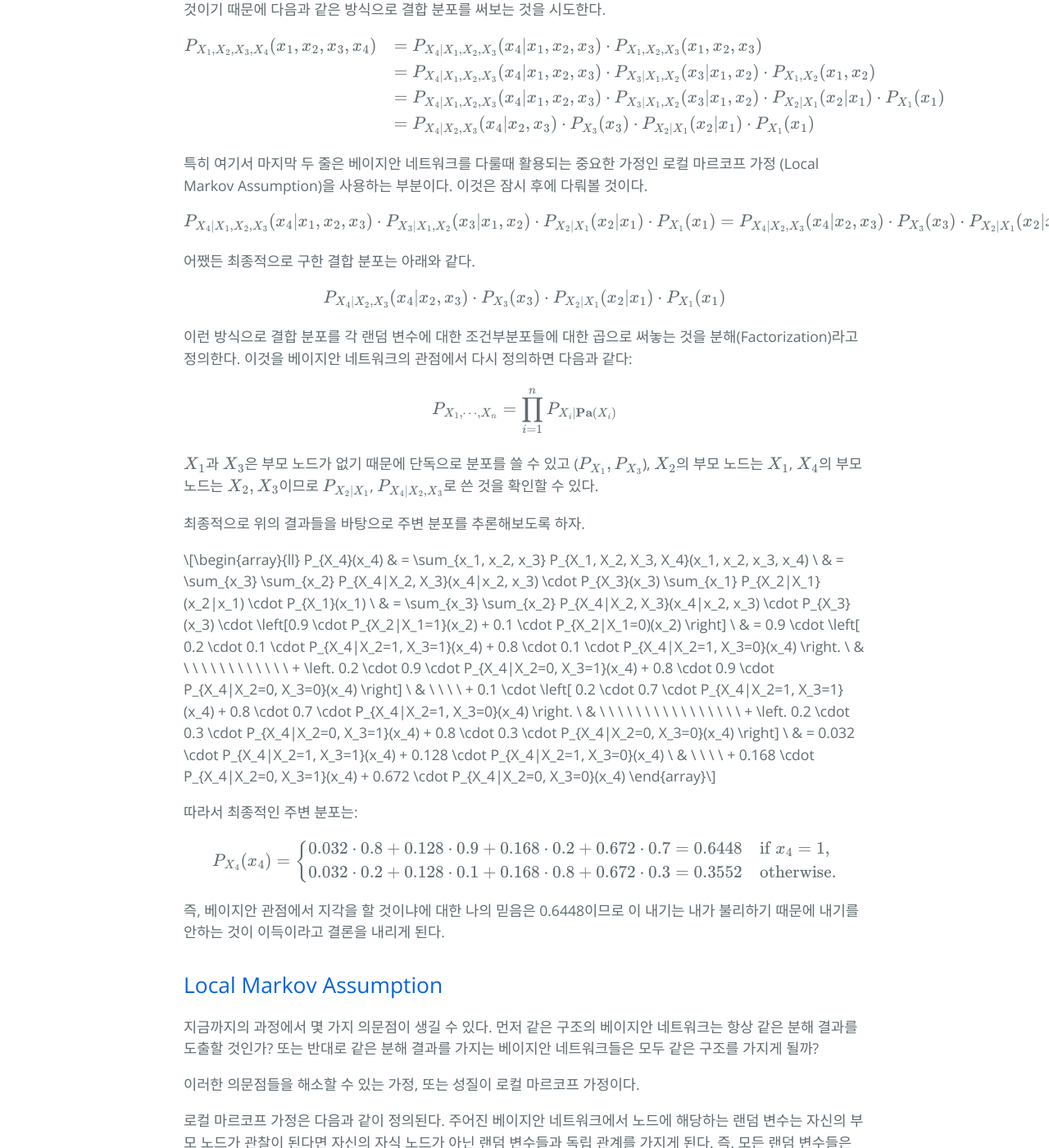
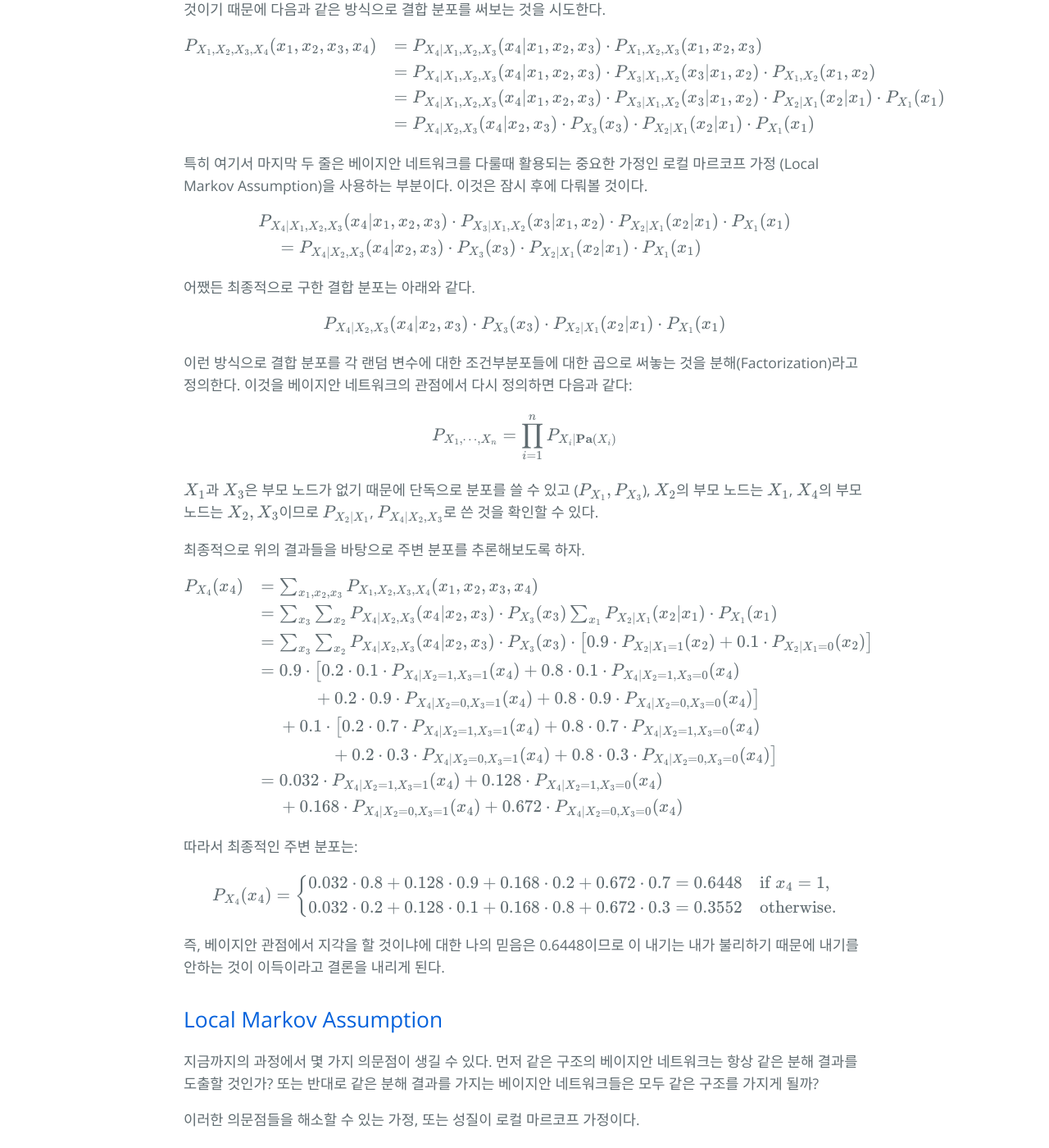
Before and after one commit to hcnoh/hcnoh.github.io, a Jekyll site: the page built from _posts/2020-01-26-graphical-model-01.md, in a window 1280 px wide and 1400 px high, scrolled down 4241 px. Shown: the whole window at 82% size. Built offline with Jekyll 4.4.1, drawn with Linux system fonts in a browser that asks for light colours; formulas are drawn with MathJax 3; comment, search, counter and statistics services are not loaded.

Commit message:
modified a post.

```diff
--- a/_posts/2020-01-26-graphical-model-01.md
+++ b/_posts/2020-01-26-graphical-model-01.md
@@ -129,7 +129,10 @@ $$
 특히 여기서 마지막 두 줄은 베이지안 네트워크를 다룰때 활용되는 중요한 가정인 로컬 마르코프 가정 (Local Markov Assumption)을 사용하는 부분이다. 이것은 잠시 후에 다뤄볼 것이다.
 
 $$
-P_{X_4|X_1, X_2, X_3}(x_4|x_1, x_2, x_3)\cdot P_{X_3|X_1, X_2}(x_3|x_1, x_2) \cdot P_{X_2|X_1}(x_2|x_1) \cdot P_{X_1}(x_1) = P_{X_4|X_2, X_3}(x_4|x_2, x_3) \cdot P_{X_3}(x_3) \cdot P_{X_2|X_1}(x_2|x_1) \cdot P_{X_1}(x_1)
+\begin{array}{l}
+P_{X_4|X_1, X_2, X_3}(x_4|x_1, x_2, x_3)\cdot P_{X_3|X_1, X_2}(x_3|x_1, x_2) \cdot P_{X_2|X_1}(x_2|x_1) \cdot P_{X_1}(x_1) \\
+\ \ \ \ = P_{X_4|X_2, X_3}(x_4|x_2, x_3) \cdot P_{X_3}(x_3) \cdot P_{X_2|X_1}(x_2|x_1) \cdot P_{X_1}(x_1)
+\end{array}
 $$
 
 어쨌든 최종적으로 구한 결합 분포는 아래와 같다.
@@ -153,7 +156,7 @@ $$
 P_{X_4}(x_4)
 & = \sum_{x_1, x_2, x_3} P_{X_1, X_2, X_3, X_4}(x_1, x_2, x_3, x_4) \\
 & = \sum_{x_3} \sum_{x_2} P_{X_4|X_2, X_3}(x_4|x_2, x_3) \cdot P_{X_3}(x_3) \sum_{x_1} P_{X_2|X_1}(x_2|x_1) \cdot P_{X_1}(x_1) \\
-& = \sum_{x_3} \sum_{x_2} P_{X_4|X_2, X_3}(x_4|x_2, x_3) \cdot P_{X_3}(x_3) \cdot \left[0.9 \cdot P_{X_2|X_1=1}(x_2) + 0.1 \cdot P_{X_2|X_1=0)(x_2) \right] \\
+& = \sum_{x_3} \sum_{x_2} P_{X_4|X_2, X_3}(x_4|x_2, x_3) \cdot P_{X_3}(x_3) \cdot \left[0.9 \cdot P_{X_2|X_1=1}(x_2) + 0.1 \cdot P_{X_2|X_1=0}(x_2) \right] \\
 & = 0.9 \cdot \left[ 0.2 \cdot 0.1 \cdot P_{X_4|X_2=1, X_3=1}(x_4) + 0.8 \cdot 0.1 \cdot P_{X_4|X_2=1, X_3=0}(x_4) \right. \\
 & \ \ \ \ \ \ \ \ \ \ \ \ + \left. 0.2 \cdot 0.9 \cdot P_{X_4|X_2=0, X_3=1}(x_4) + 0.8 \cdot 0.9 \cdot P_{X_4|X_2=0, X_3=0}(x_4) \right] \\
 
```
